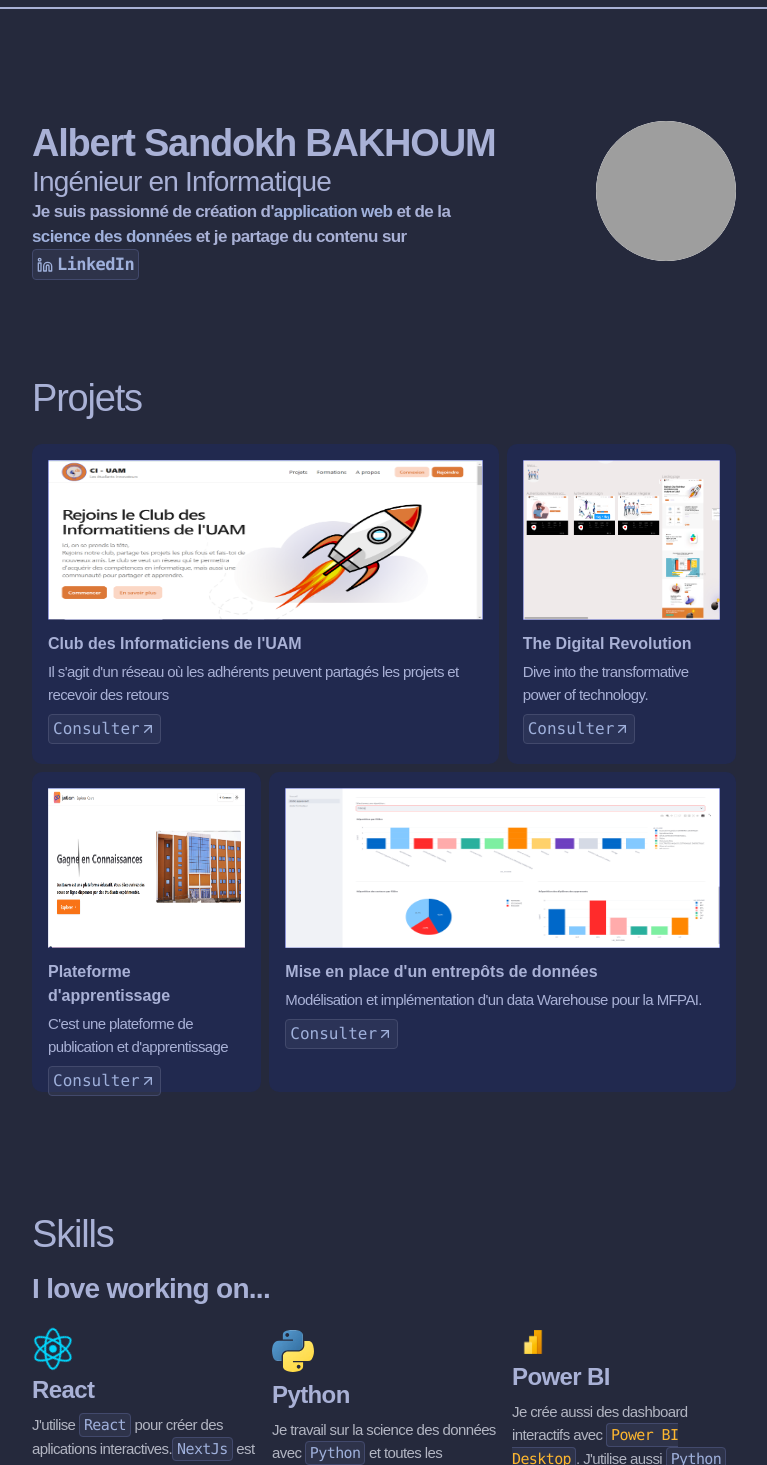
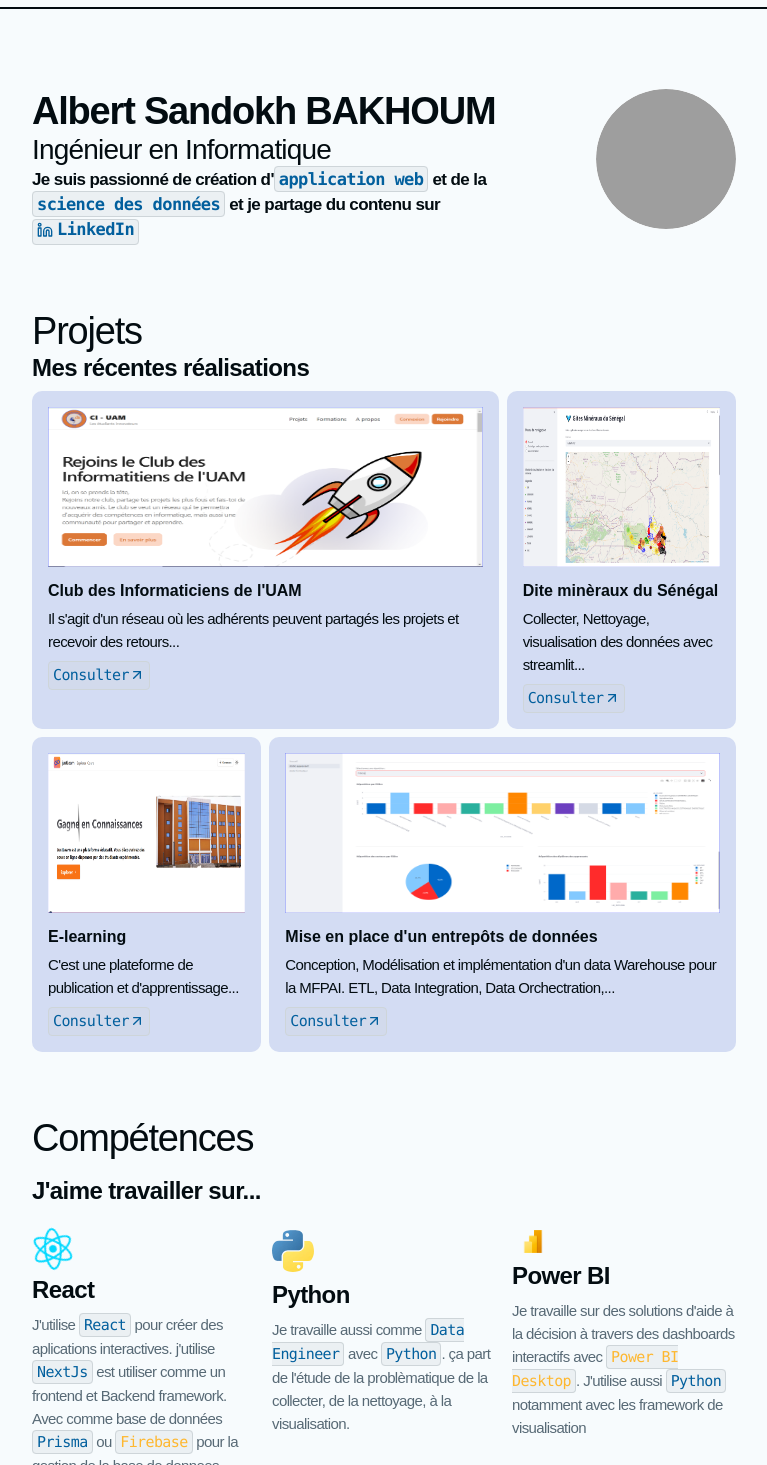
Before and after one commit to Bakhoumalbert/myportfolio, a Next.js app: page / in a window 1280 px wide. Shown: the part 45-1510 px from the top of the page, without its empty margins (256-1023 px from the left). Built offline with nearby package versions, Linux system fonts and the light colour scheme; grey boxes are pictures that could not be loaded; a web font is replaced by a local one.

Commit message:
last commit korité

```diff
--- a/app/globals.css
+++ b/app/globals.css
@@ -5,48 +5,48 @@
 
 @layer base {
     :root {
-      --background: 230 24% 19%;
-      --foreground: 229 35% 75%;
-      --muted: 230 12% 23%;
-      --muted-foreground: 230 12% 73%;
-      --popover: 230 24% 16%;
-      --popover-foreground: 229 35% 85%;
-      --card: 230 24% 17%;
-      --card-foreground: 229 35% 80%;
-      --border: 230 14% 24%;
-      --input: 230 14% 27%;
-      --primary: 223 45% 74%;
-      --primary-foreground: 150% 0% 100%;
-      --secondary: 223 30% 75%;
-      --secondary-foreground: 223 30% 15%;
-      --accent: 230 24% 34%;
-      --accent-foreground: 230 24% 94%;
-      --destructive: 2 80% 58%;
+      --background: 204 60% 98%;
+      --foreground: 204 70% 4%;
+      --muted: 204 21% 89%;
+      --muted-foreground: 204 15% 40%;
+      --popover: 204 60% 98%;
+      --popover-foreground: 204 70% 4%;
+      --card: 204 60% 97%;
+      --card-foreground: 204 70% 3%;
+      --border: 220 13% 91%;
+      --input: 220 13% 91%;
+      --primary: 204 98% 31%;
+      --primary-foreground: 0 0% 100%;
+      --secondary: 204 4% 92%;
+      --secondary-foreground: 204 4% 32%;
+      --accent: 204 13% 83%;
+      --accent-foreground: 204 13% 23%;
+      --destructive: 15 88% 42%;
       --destructive-foreground: 0 0% 100%;
-      --ring: 223 45% 44%;
+      --ring: 204 98% 31%;
       --radius: 0.5rem;
     }
 
     .dark {
-      --background: 230 24% 19%;
-      --foreground: 229 35% 75%;
-      --muted: 230 12% 23%;
-      --muted-foreground: 230 12% 73%;
-      --popover: 230 24% 16%;
-      --popover-foreground: 229 35% 85%;
-      --card: 230 24% 17%;
-      --card-foreground: 229 35% 80%;
-      --border: 230 14% 24%;
-      --input: 230 14% 27%;
-      --primary: 223 45% 44%;
+      --background: 204 43% 4%;
+      --foreground: 204 31% 99%;
+      --muted: 204 21% 11%;
+      --muted-foreground: 204 15% 60%;
+      --popover: 204 43% 4%;
+      --popover-foreground: 204 31% 99%;
+      --card: 204 43% 5%;
+      --card-foreground: 0 0% 100%;
+      --border: 215 27.9% 16.9%;
+      --input: 215 27.9% 16.9%;
+      --primary: 204 98% 31%;
       --primary-foreground: 0 0% 100%;
-      --secondary: 223 30% 75%;
-      --secondary-foreground: 223 30% 15%;
-      --accent: 230 24% 34%;
-      --accent-foreground: 230 24% 94%;
-      --destructive: 2 80% 58%;
+      --secondary: 204 3% 18%;
+      --secondary-foreground: 204 3% 78%;
+      --accent: 204 9% 28%;
+      --accent-foreground: 204 9% 88%;
+      --destructive: 15 88% 53%;
       --destructive-foreground: 0 0% 100%;
-      --ring: 223 45% 44%;
+      --ring: 204 98% 31%;
     }
   }
 
--- a/app/layout.tsx
+++ b/app/layout.tsx
@@ -50,9 +50,9 @@ export default function RootLayout({ children }: PropsWithChildren) {
             disableTransitionOnChange
           >
             <div className="w-full border-b border-border/20">
-              <div className="m-auto flex-1 max-w-6xl">
+              <div className="m-auto flex-1 ">
                 <Header/>
-                <Spacing size="md" />
+                <Spacing />
                   {children}
                 <Footer/>
               </div>
--- a/app/page.tsx
+++ b/app/page.tsx
@@ -4,22 +4,20 @@ import { Spacing } from "@/ui/design-system/spacing/Spacing";
 import { Contact } from "@/ui/modules/contact/component/Contact";
 import { TopHero } from "@/ui/modules/hero-top/component/Top-hero";
 import { Projects } from "@/ui/modules/projet/component/project_bis";
-import { SkillsBis } from "@/ui/modules/skills/skills_bis";
-
+import { Skills } from "@/ui/modules/skills/skills";
 
 export default function Home() {
 
   return (
     <Container>
-      <TopHero />
-      <Spacing />
-      <Projects />
-      <Spacing />
-      {/* <Skill /> */}
-      <SkillsBis />
-      <Spacing size="md" />
-      <Contact />
-      <Spacing size="md" />
+      <TopHero/>
+      <Spacing/>
+      <Projects/>
+      <Spacing/>
+      <Skills/>
+      <Spacing/>
+      <Contact/>
+      <Spacing/>
     </Container>
   );
 }
--- a/src/components/ui/bento-grid.tsx
+++ b/src/components/ui/bento-grid.tsx
@@ -13,7 +13,7 @@ export const BentoGrid = ({
     return (
         <div
             className={cn(
-                "grid md:auto-rows-[18rem] grid-cols-1 md:grid-cols-3 gap-2 mx-auto",
+                "grid md:auto-rows-auto grid-cols-1 md:grid-cols-3 gap-2 mx-auto",
                 className
             )}
         >
@@ -52,7 +52,7 @@ export const BentoGridItem = ({
                 </div>
                 <div className="mt-2">
                 <Link href={link}>
-                    <Code className="inline-flex items-center">
+                    <Code className="inline-flex text-sm items-center">
                         Consulter
                         <ArrowUpRight size={16} />
                     </Code>
--- a/src/layout/Footer.tsx
+++ b/src/layout/Footer.tsx
@@ -18,7 +18,7 @@ export const Footer = () => {
                     </div>
                     <div className="flex flex-col justify-start  gap-2 text-sm ">
                         <h3>
-                            <Link href="/blog">
+                            <Link href="/blog" className='text-muted-foreground'>
                                     Blog
                             </Link>
                         </h3>
--- a/src/ui/design-system/spacing/Spacing.tsx
+++ b/src/ui/design-system/spacing/Spacing.tsx
@@ -4,7 +4,7 @@ export type SpacingProps = {
     size?: "sm" | "md" | "lg";
 }
 
-export const Spacing = ({size = "md"}: SpacingProps) => {
+export const Spacing = ({size = "sm"}: SpacingProps) => {
   return (
     <div
         className={cn({
--- a/src/ui/modules/contact/component/CardContact.tsx
+++ b/src/ui/modules/contact/component/CardContact.tsx
@@ -12,7 +12,7 @@ type ContactProps = {
 export const CardContact = (props: ContactProps) => {
   return (
     <Link href={props.url}>
-    <Card className="p-3 bg-accent/10 hover:bg-accent/30 group inline-flex transition-colors items-center gap-4 rounded">
+    <Card className="p-3 bg-accent/10 hover:bg-accent/30 border border-accent group inline-flex transition-colors items-center gap-4 rounded">
         <div className="relative">
             <img src={props.image} alt={props.name} className="w-10 h-10 rounded-full object-contain" />
             <img src={props.meduimImage} alt={props.name} className="w-4 h-4 absolute -bottom-1 -right-1 rounded-full object-contain" />
--- a/src/ui/modules/contact/component/Contact.tsx
+++ b/src/ui/modules/contact/component/Contact.tsx
@@ -7,7 +7,7 @@ export const Contact = () => {
         <h1 className="text-4xl font-caption">
             Contactez-moi
         </h1>
-        <h2 className="pb-2 text-3xl font-semibold tracking-tight">
+        <h2 className="pb-2 text-xl font-semibold tracking-tight">
           Je serais très heureux de travailler avec vous.
         </h2>
           <div className="flex max-md:flex-col w-full gap-4">
--- a/src/ui/modules/hero-top/component/Top-hero.tsx
+++ b/src/ui/modules/hero-top/component/Top-hero.tsx
@@ -27,12 +27,12 @@ export const TopHero = () => {
                     Ingénieur en Informatique
                 </h2>
               <p className="text-base">
-                  Je suis passionné de création d'<span className="text-primary">application web</span> et de la <span className="text-primary">science des données</span> et je partage du contenu sur {" "}
-              <Link href="https://www.linkedin.com/in/albert-sandokh-bakhoum-020305266/">
-                <Code className="inline-flex items-center gap-1">
-                    <LinkedinIcon size={16} className="inline" />LinkedIn
+                  Je suis passionné de création d'<Code className="text-primary">application web</Code> et de la <Code className="text-primary">science des données</Code> et je partage du contenu sur {" "}
+                <Code className="my-2">
+                  <Link href="https://www.linkedin.com/in/albert-sandokh-bakhoum-020305266/" className="inline-flex items-center gap-1">
+                        <LinkedinIcon size={16} className="inline" />LinkedIn
+                  </Link>
                 </Code>
-              </Link>
               </p>
             </div>
             <div className="flex-1 max-md:m-auto ml-auto">
--- a/src/ui/modules/projet/component/project_bis.tsx
+++ b/src/ui/modules/projet/component/project_bis.tsx
@@ -9,7 +9,10 @@ export const Projects = () => {
         <h1 className="text-4xl font-caption">
             Projets
         </h1>
-        <BentoGrid className="py-6 md:auto-rows-[20rem]">
+            <h2 className="pb-2 text-xl font-semibold tracking-tight">
+                Mes récentes réalisations
+            </h2>
+        <BentoGrid className="md:auto-rows-auto">
             {items.map((item, i) => (
                 <BentoGridItem
                 key={i}
@@ -37,21 +40,21 @@ const Skeleton = ({img, alt}: Props) => (
 const items = [
     {
         title: "Club des Informaticiens de l'UAM",
-        description: "Il s'agit d'un réseau où les adhérents peuvent partagés les projets et recevoir des retours",
+        description: "Il s'agit d'un réseau où les adhérents peuvent partagés les projets et recevoir des retours...",
         header: <Skeleton img="/assets/images/ci_uam.png" alt="image de site" />,
         className: "md:col-span-2",
         link: "https://coderapp-99e22.web.app/"
     },
     {
-        title: "The Digital Revolution",
-        description: "Dive into the transformative power of technology.",
-        header: <Skeleton img="/assets/images/club_uam.png" alt="image de site" />,
+        title: "Dite minèraux du Sénégal",
+        description: "Collecter, Nettoyage, visualisation des données avec streamlit...",
+        header: <Skeleton img="/assets/images/mineraux.png" alt="image de site" />,
         className: "md:col-span-1",
         link: "https://coderapp-99e22.web.app/"
     },
     {
-        title: "Plateforme d'apprentissage",
-        description: "C'est une plateforme de publication et d'apprentissage",
+        title: "E-learning",
+        description: "C'est une plateforme de publication et d'apprentissage...",
         header: <Skeleton img="/assets/images/justLearn.png" alt="Capture de la plateforme justLearn" />,
         className: "md:col-span-1",
         link: "https://just-code.vercel.app/"
@@ -59,7 +62,7 @@ const items = [
     {
         title: "Mise en place d'un entrepôts de données",
         description:
-            "Modélisation et implémentation d'un data Warehouse pour la MFPAI.",
+            "Conception, Modélisation et implémentation d'un data Warehouse pour la MFPAI. ETL, Data Integration, Data Orchectration,...",
         header: <Skeleton img="/assets/images/static_apprenant1.png" alt="image de site" />,
         className: "md:col-span-2",
         link: "https://mfpai2023.streamlit.app/"
--- a/src/ui/modules/skills/skills.tsx
+++ b/src/ui/modules/skills/skills.tsx
@@ -1,44 +1,52 @@
 /* eslint-disable react/no-unescaped-entities */
-import { Skills_dataScientist, Skills_dev } from "@/ui/components/datas/skill"
-import { Typography } from "@/ui/design-system/typography/Typography"
-import { Competence } from "./component/competence"
 import { Container } from "@/ui/components/container/Container"
+import { Code } from "../hero-top/component/Top-hero"
+import Image from "next/image"
 
-export const Skill = () => {
-    return (
-        <Container>
-            <h1 className="text-4xl font-caption">
-                Skills
-            </h1>
-            <p className="text-sm font-caption pb-2">
-                J'aime travailler sur ...
-            </p>
-            <div className="flex flex-row">
-            <div className="flex-1 flex-col space-y-4 ">
-                <p className="text-sm font-caption">
-                    La création d'application Web avec :
-                </p>
-                <div className="flex flex-wrap items-start gap-4">
-                    {Skills_dev.map((skill, index) => (
-                        <Competence key={index} skill={skill} />
-                        )
-                        )}
-                </div>
+export const Skills = () => {
+  return (
+    <Container className="flex flex-col items-start gap-4">
+          <h1 className="text-4xl font-caption">
+              Compétences
+          </h1>
+        <h2 className="pb-2 text-xl font-semibold tracking-tight first:mt-0">
+            J'aime travailler sur...
+        </h2>
+        <div className="flex max-md:flex-col gap-4">
+            <div className="flex flex-col gap-2 flex-1">
+                  <Image
+                      src="/svg/react.svg"
+                      alt="powerBI logo"
+                      width={42}
+                      height={42}
+                      className="animate-spin"
+                      style={{animationDuration: "10s"}}
+                  />
+                 <h3 className="text-2xl font-semibold tracking-tight">React</h3>
+                  <p className="text-sm text-muted-foreground">J'utilise <Code>React</Code> pour créer des aplications interactives. j'utilise <Code>NextJs</Code> est utiliser comme un frontend et Backend framework. Avec comme base de données <Code>Prisma</Code> ou <Code className="text-alert-success">Firebase</Code> pour la gestion de la base de donnees.</p>
             </div>
-            <div className="flex-1 md:flex-col space-y-4">
-                <p className="text-sm font-caption">
-                    Le traitement et l'analyse des données avec :
-                </p>
-                <div className="w-full flex items-start">
-                <div className="flex flex-wrap justify-center md:justify-start gap-4">
-                    {Skills_dataScientist.map((skill, index) => (
-                        <Competence key={index} skill={skill} />
-                        )
-                        )}
-                </div>
+              <div className="flex flex-col gap-2 flex-1">
+                  <Image
+                      src="/svg/python.svg"
+                      alt="powerBI logo"
+                      width={42}
+                      height={42}
+                      />
+                  <h3 className="text-2xl font-semibold tracking-tight">Python</h3>
+          <p className="text-sm text-muted-foreground">Je travaille aussi comme <Code>Data Engineer</Code> avec <Code>Python</Code>. ça part de l'étude de la problèmatique de la collecter, de la nettoyage, à la visualisation.</p>
+              </div>
+            <div className="flex flex-col gap-2 flex-1">
+                <Image
+                    src="/svg/power_BI.png"
+                    alt="powerBI logo"
+                    width={42}
+                    height={42}
+                    />
+                 <h3 className="text-2xl font-semibold tracking-tight">Power BI</h3>
+                <p className="text-sm text-muted-foreground">Je travaille sur des solutions d'aide à la décision à travers des dashboards interactifs avec <Code className="text-alert-success">Power BI Desktop</Code>. J'utilise aussi <Code>Python</Code> notamment avec les framework de visualisation</p>
             </div>
-        </div>
             </div>
-        </Container>
-    )
+
+    </Container>
+  )
 }
--- a/src/ui/modules/skills/skills_bis.tsx
+++ /dev/null
@@ -1,52 +0,0 @@
-/* eslint-disable react/no-unescaped-entities */
-import { Container } from "@/ui/components/container/Container"
-import { Code } from "../hero-top/component/Top-hero"
-import Image from "next/image"
-
-export const SkillsBis = () => {
-  return (
-    <Container className="flex flex-col items-start gap-4">
-          <h1 className="text-4xl font-caption">
-              Skills
-          </h1>
-        <h2 className="pb-2 text-3xl font-semibold tracking-tight first:mt-0">
-            I love working on...
-        </h2>
-        <div className="flex max-md:flex-col gap-4">
-            <div className="flex flex-col gap-2 flex-1">
-                  <Image
-                      src="/svg/react.svg"
-                      alt="powerBI logo"
-                      width={42}
-                      height={42}
-                      className="animate-spin"
-                      style={{animationDuration: "10s"}}
-                  />
-                 <h3 className="text-2xl font-semibold tracking-tight">React</h3>
-                  <p className="text-sm text-muted-foreground">J'utilise <Code>React</Code> pour créer des aplications interactives.<Code>NextJs</Code> est utiliserr comme un frontend et Backend framework. Avec comme base de données <Code>Prisma</Code> ou <Code className="text-alert-success">Firebase</Code> pour la gestion de la base de donnees NoSQL.</p>
-            </div>
-              <div className="flex flex-col gap-2 flex-1">
-                  <Image
-                      src="/svg/python.svg"
-                      alt="powerBI logo"
-                      width={42}
-                      height={42}
-                      />
-                  <h3 className="text-2xl font-semibold tracking-tight">Python</h3>
-                  <p className="text-sm text-muted-foreground">Je travail sur la science des données avec <Code>Python</Code> et toutes les bibliothèques qui vont avec...</p>
-              </div>
-            <div className="flex flex-col gap-2 flex-1">
-                <Image
-                    src="/svg/power_BI.png"
-                    alt="powerBI logo"
-                    width={42}
-                    height={42}
-                    />
-                 <h3 className="text-2xl font-semibold tracking-tight">Power BI</h3>
-                <p className="text-sm text-muted-foreground">Je crée aussi des dashboard interactifs avec <Code className="text-alert-success">Power BI Desktop</Code>. J'utilise aussi <Code>Python</Code> notamment avec le frameWork <Code className="text-alert-danger">Streamlit</Code></p>
-            </div>
-            </div>
-
-    </Container>
-  )
-}
```
Also changed, not shown: public/assets/images/mineraux.png (added).
